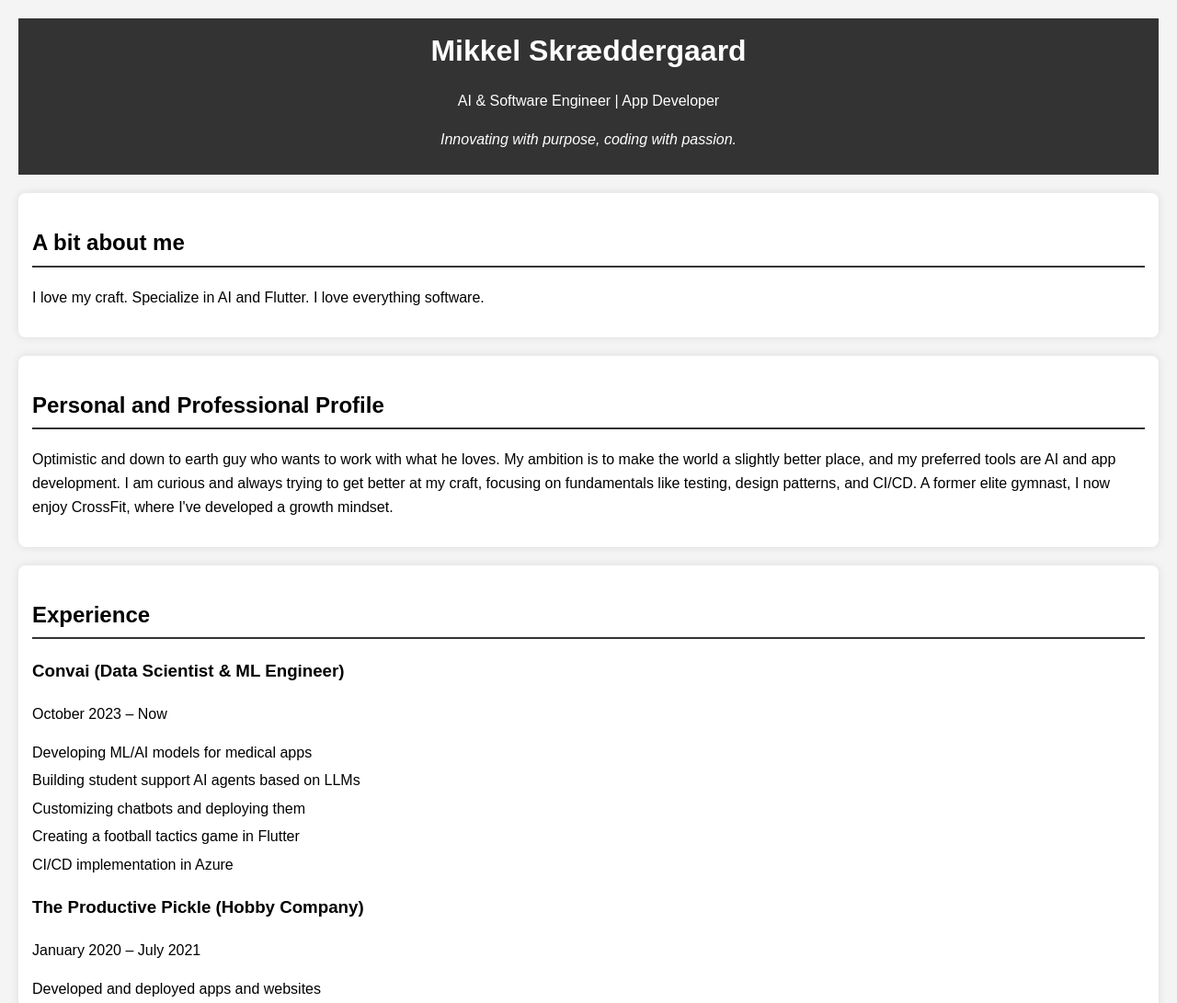
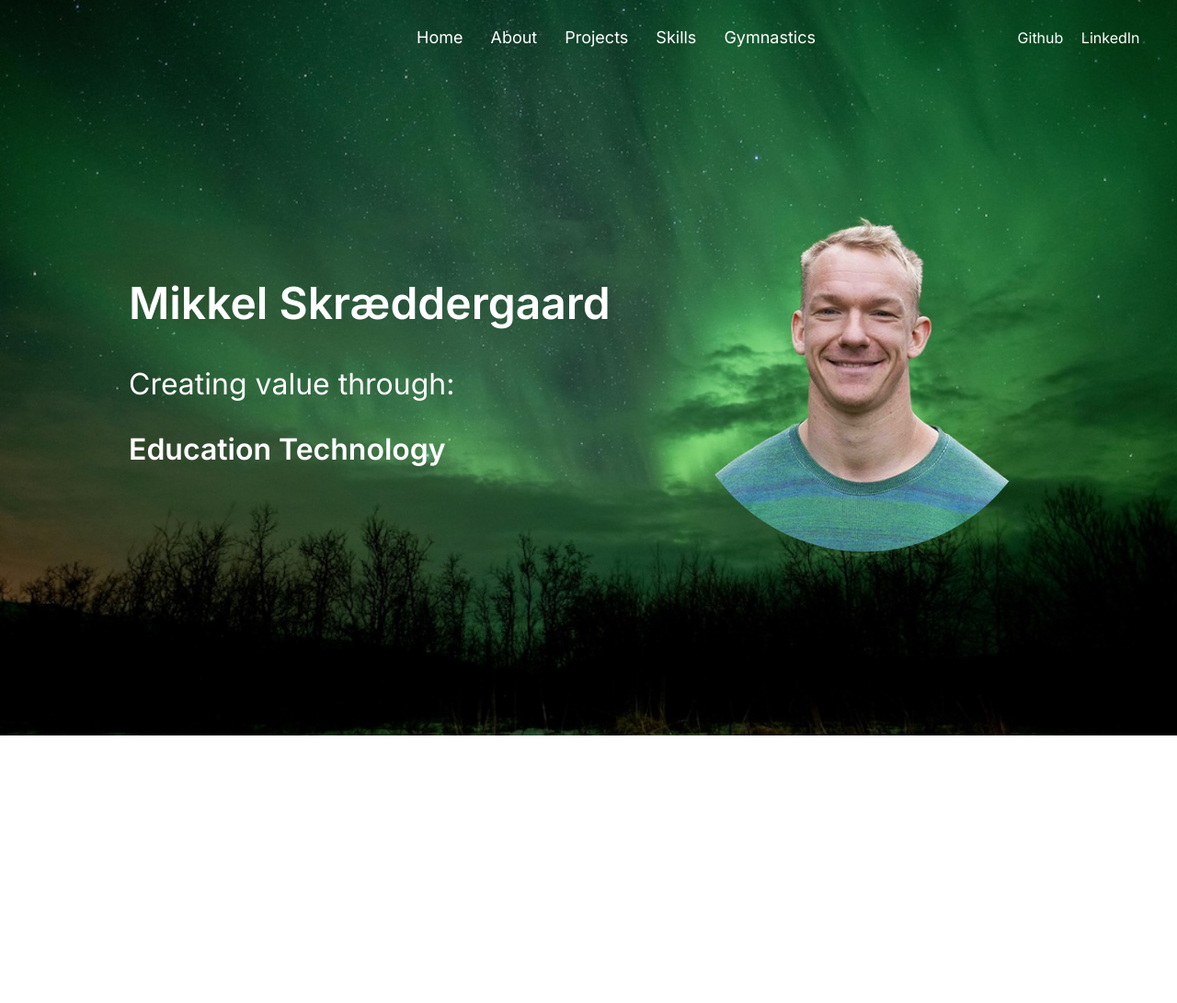
Before and after one commit to mikkel-convai/mikkel-convai.github.io, a plain HTML site: page index.html in a window 1280 px wide. Shown: the whole page at 92% size. After the commit the page ends 800 px from the top, so only its background shows below. Drawn offline with Linux system fonts and the light colour scheme.

Commit message:
Added landing page

```diff
--- /dev/null
+++ b/assets/css/styles.css
@@ -0,0 +1,87 @@
+html {
+    font-size: 16px;
+    /* Base font size to set the context for rem */
+}
+
+body,
+html {
+    margin: 0;
+    padding: 0;
+    font-family: 'Inter', sans-serif;
+    background-image: url('../images/background_2.jpg');
+    background-size: cover;
+    background-position: center;
+    color: white;
+    height: 100%;
+    overflow: hidden;
+}
+
+.circular-image {
+    width: 25rem;
+    height: 25rem;
+    border-radius: 50%;
+    object-fit: cover;
+}
+
+.navbar {
+    display: flex;
+    justify-content: center;
+    align-items: center;
+    padding: 1.875rem;
+    position: absolute;
+    width: 100%;
+    top: 0;
+}
+
+.navbar ul {
+    display: flex;
+    list-style-type: none;
+    margin: 0;
+    padding: 0;
+}
+
+.navbar ul li {
+    margin: 0 0.9375rem;
+}
+
+.navbar ul li a {
+    color: white;
+    text-decoration: none;
+    font-size: 1.125rem;
+}
+
+.navbar .social-icons {
+    position: absolute;
+    right: 7.5%;
+}
+
+.social-icons a {
+    margin-left: 0.9375rem;
+    color: white;
+    text-decoration: none;
+}
+
+.intro-section {
+    display: flex;
+    justify-content: center;
+    align-items: center;
+    height: 100vh;
+    text-align: left;
+}
+
+.intro-content {
+    display: flex;
+    align-items: center;
+    padding: 1.25rem;
+    border-radius: 0.625rem;
+    gap: 2.5rem;
+}
+
+.profile-info {
+    width: 35rem;
+    font-size: 2rem;
+}
+
+.dynamic-text {
+    font-weight: bold;
+}
--- /dev/null
+++ b/assets/js/dynamic_text.js
@@ -0,0 +1,19 @@
+const values = [
+  "AI and Innovation",
+  "Healthcare Solutions",
+  "Education Technology",
+  "Environmental Sustainability",
+  "Cutting-edge Development",
+];
+let index = 0;
+
+function changeText() {
+  document.getElementById("changingText").textContent = values[index];
+  index = (index + 1) % values.length; // Cycle through the array
+}
+
+// Change text every 2.5 seconds
+setInterval(changeText, 2500);
+
+// Initialize the first text
+changeText();
--- a/index.html
+++ b/index.html
@@ -1,44 +1,60 @@
-<!DOCTYPE html>
 <html lang="en">
-<head>
-    <meta charset="UTF-8">
-    <meta name="viewport" content="width=device-width, initial-scale=1.0">
-    <meta name="description" content="Mikkel Skræddergaard - AI and Software Engineer">
-    <link rel="stylesheet" href="styles.css">
-    <title>Mikkel Skræddergaard | AI & Software Engineer</title>
-</head>
-<body>
-    <header>
-        <h1>Mikkel Skræddergaard</h1>
-        <p>AI & Software Engineer | App Developer</p>
-        <p><em>Innovating with purpose, coding with passion.</em></p>
-    </header>
+  <head>
+    <meta charset="UTF-8" />
+    <meta name="viewport" content="width=device-width, initial-scale=1.0" />
+    <link rel="stylesheet" href="assets/css/styles.css" />
+    <link
+      href="https://fonts.googleapis.com/css2?family=Inter:wght@400;500;600&display=swap"
+      rel="stylesheet"
+    />
+    <title>Mikkel Skræddergaard</title>
+  </head>
+  <body>
+    <nav class="navbar">
+      <ul>
+        <li><a href="#home">Home</a></li>
+        <li><a href="#about">About</a></li>
+        <li><a href="#projects">Projects</a></li>
+        <li><a href="#skills">Skills</a></li>
+        <li><a href="#gymnastics">Gymnastics</a></li>
+      </ul>
+      <div class="social-icons">
+        <a href="https://github.com/mikkel-convai" target="_blank">Github</a>
+        <a
+          href="https://www.linkedin.com/in/mikkelskraeddergaard/"
+          target="_blank"
+          >LinkedIn</a
+        >
+      </div>
+    </nav>
 
-    <section>
-        <h2>A bit about me</h2>
-        <p>I love my craft. Specialize in AI and Flutter. I love everything software.</p>
+    <section class="intro-section">
+      <div class="intro-content">
+        <div class="profile-info">
+          <h1>Mikkel Skræddergaard</h1>
+          <p>Creating value through:</p>
+          <p><span id="changingText" class="dynamic-text"></span></p>
+        </div>
+        <div class="profile-picture">
+          <picture>
+            <source
+              srcset="assets/images/profile_picture.png"
+              type="image/png"
+            />
+            <source
+              srcset="assets/images/profile_picture.webp"
+              type="image/webp"
+            />
+            <img
+              src="assets/images/profile_picture.jpg"
+              alt="Profile picture"
+              class="circular-image"
+            />
+          </picture>
+        </div>
+      </div>
     </section>
 
-    <section>
-        <h2>Personal and Professional Profile</h2>
-        <p>Optimistic and down to earth guy who wants to work with what he loves. My ambition is to make the world a slightly better place, and my preferred tools are AI and app development. I am curious and always trying to get better at my craft, focusing on fundamentals like testing, design patterns, and CI/CD. A former elite gymnast, I now enjoy CrossFit, where I've developed a growth mindset.</p>
-    </section>
-
-    <section>
-        <h2>Experience</h2>
-        <h3>Convai (Data Scientist & ML Engineer)</h3>
-        <p>October 2023 – Now</p>
-        <ul>
-            <li>Developing ML/AI models for medical apps</li>
-            <li>Building student support AI agents based on LLMs</li>
-            <li>Customizing chatbots and deploying them</li>
-            <li>Creating a football tactics game in Flutter</li>
-            <li>CI/CD implementation in Azure</li>
-        </ul>
-
-        <h3>The Productive Pickle (Hobby Company)</h3>
-        <p>January 2020 – July 2021</p>
-        <ul>
-            <li>Developed and deployed apps and websites</li>
-            <li>
-                <!-- Rest of the content -->
+    <script src="assets/js/dynamic_text.js"></script>
+  </body>
+</html>
--- a/styles.css
+++ /dev/null
@@ -1,38 +0,0 @@
-
-        body {
-            font-family: Arial, sans-serif;
-            line-height: 1.6;
-            margin: 20px;
-            background-color: #f4f4f4;
-        }
-        header {
-            background-color: #333;
-            color: white;
-            padding: 10px 0;
-            text-align: center;
-        }
-        header h1 {
-            margin: 0;
-        }
-        section {
-            background-color: white;
-            margin: 20px 0;
-            padding: 15px;
-            border-radius: 8px;
-            box-shadow: 0 0 10px rgba(0, 0, 0, 0.1);
-        }
-        h2 {
-            border-bottom: 2px solid #333;
-            padding-bottom: 5px;
-        }
-        ul {
-            list-style-type: none;
-            padding: 0;
-        }
-        li {
-            margin: 5px 0;
-        }
-        .contact a {
-            color: #333;
-            text-decoration: none;
-        }
```
Also changed, not shown: assets/images/background_2.jpg (added), assets/images/profile_picture.jpg (added), assets/images/profile_picture.png (added), assets/images/profile_picture.webp (added), 1 other file.
